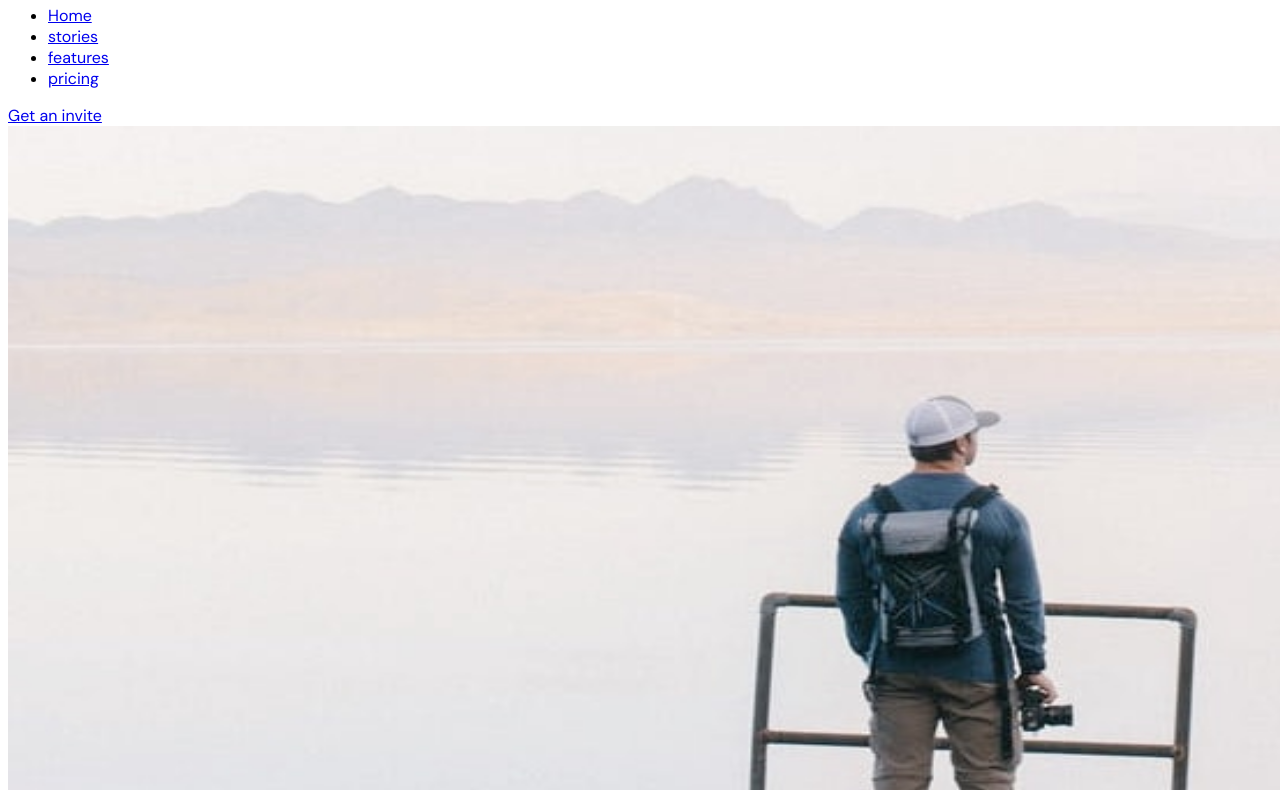
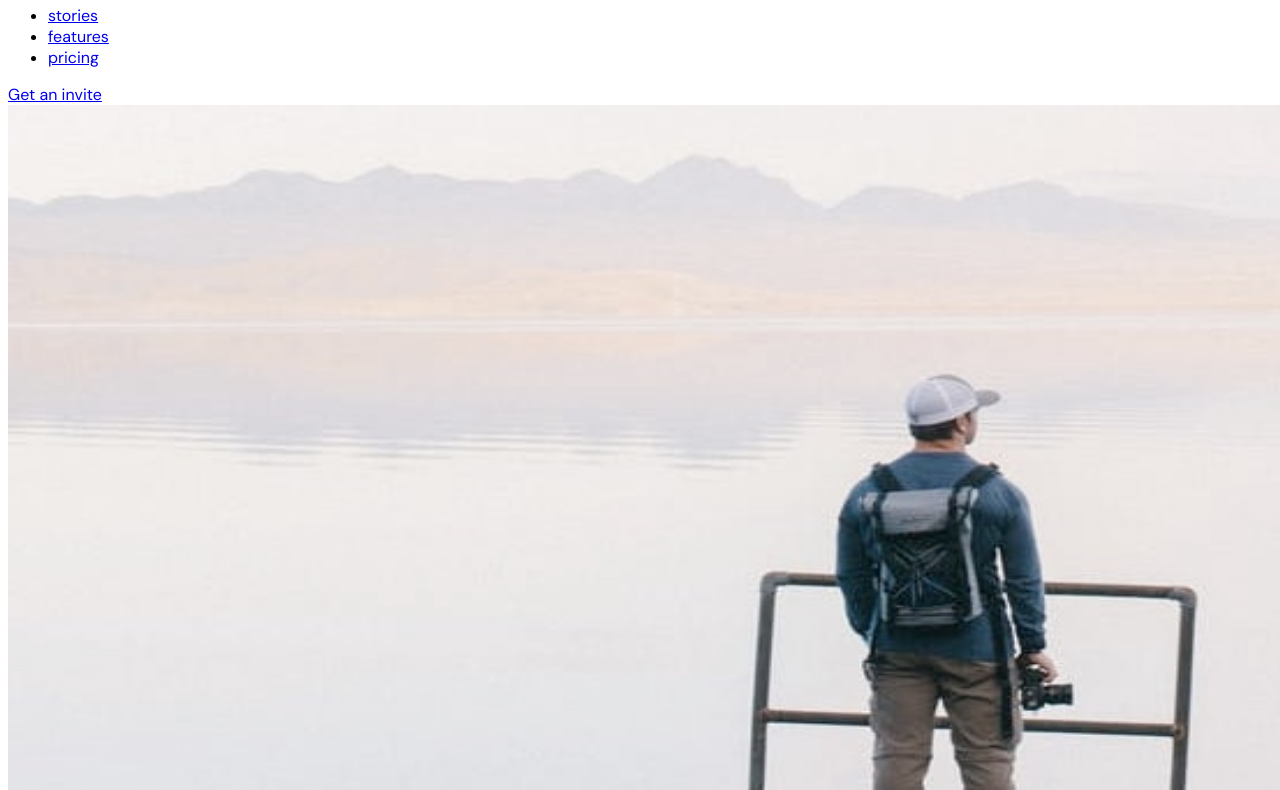
Before and after one commit to MauritzLM/photosnap_website, an Eleventy site: page src/index.html in a window 1280 px wide. Shown: the part 61-851 px from the top of the page. Built offline with nearby package versions, Linux system fonts and the light colour scheme; Eleventy itself is replaced by a stand-in of ours; files that its build step writes are made by us from their sources.

Commit message:
removed home page from nav links

```diff
--- a/src/_includes/components/header.html
+++ b/src/_includes/components/header.html
@@ -17,7 +17,7 @@
         <ul class="nav-ul">
             {% set navPages = collections.all | eleventyNavigation %}
             <!-- Loop through all pages with a eleventyNavigation in the frontmatter -->
-            {% for entry in navPages %}
+            {% for entry in navPages.slice(1) %}
 
                 <li>
                     <a href="{{entry.url}}" class="{% if entry.url == page.url %} cs-active {% endif %}">{{entry.key}}</a>
```
